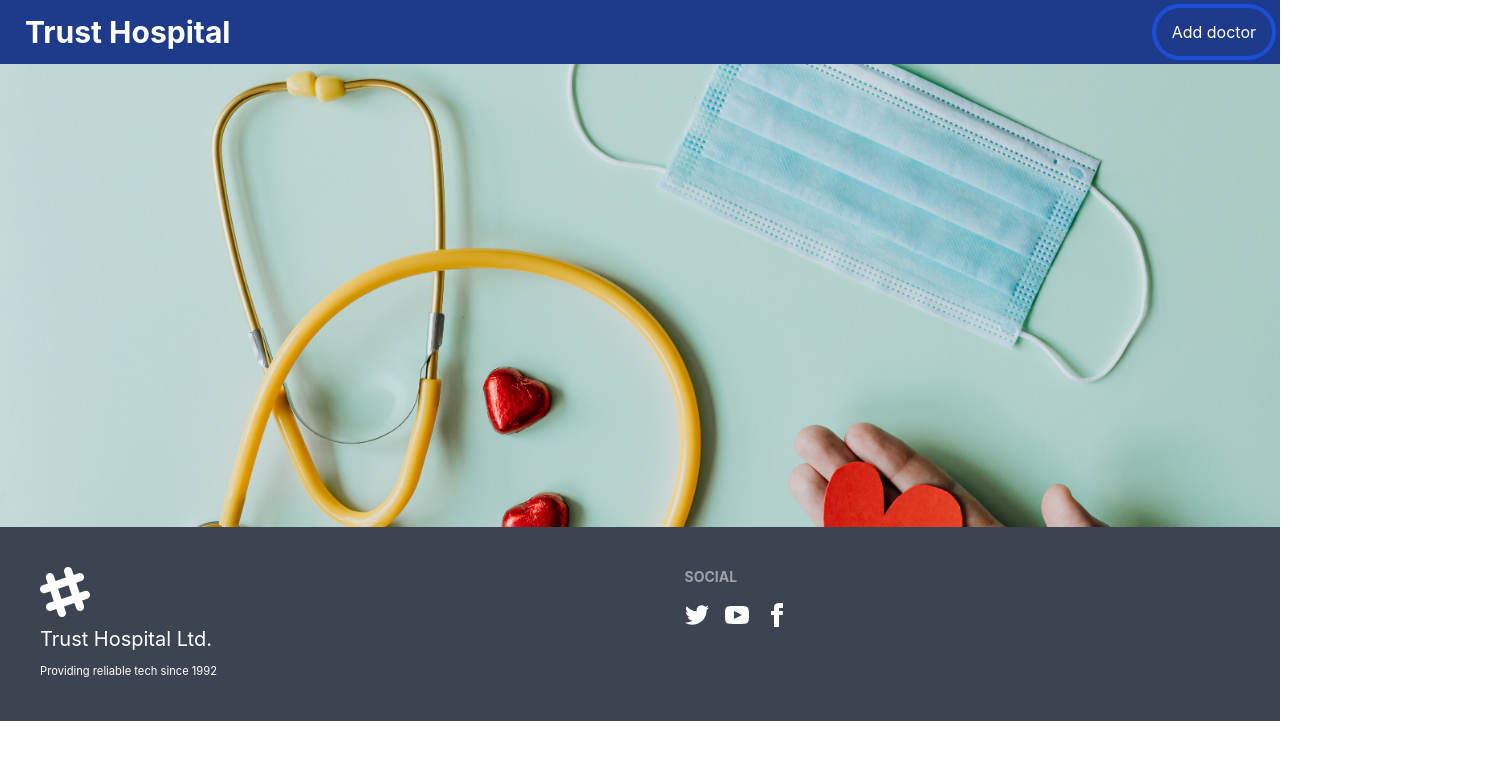
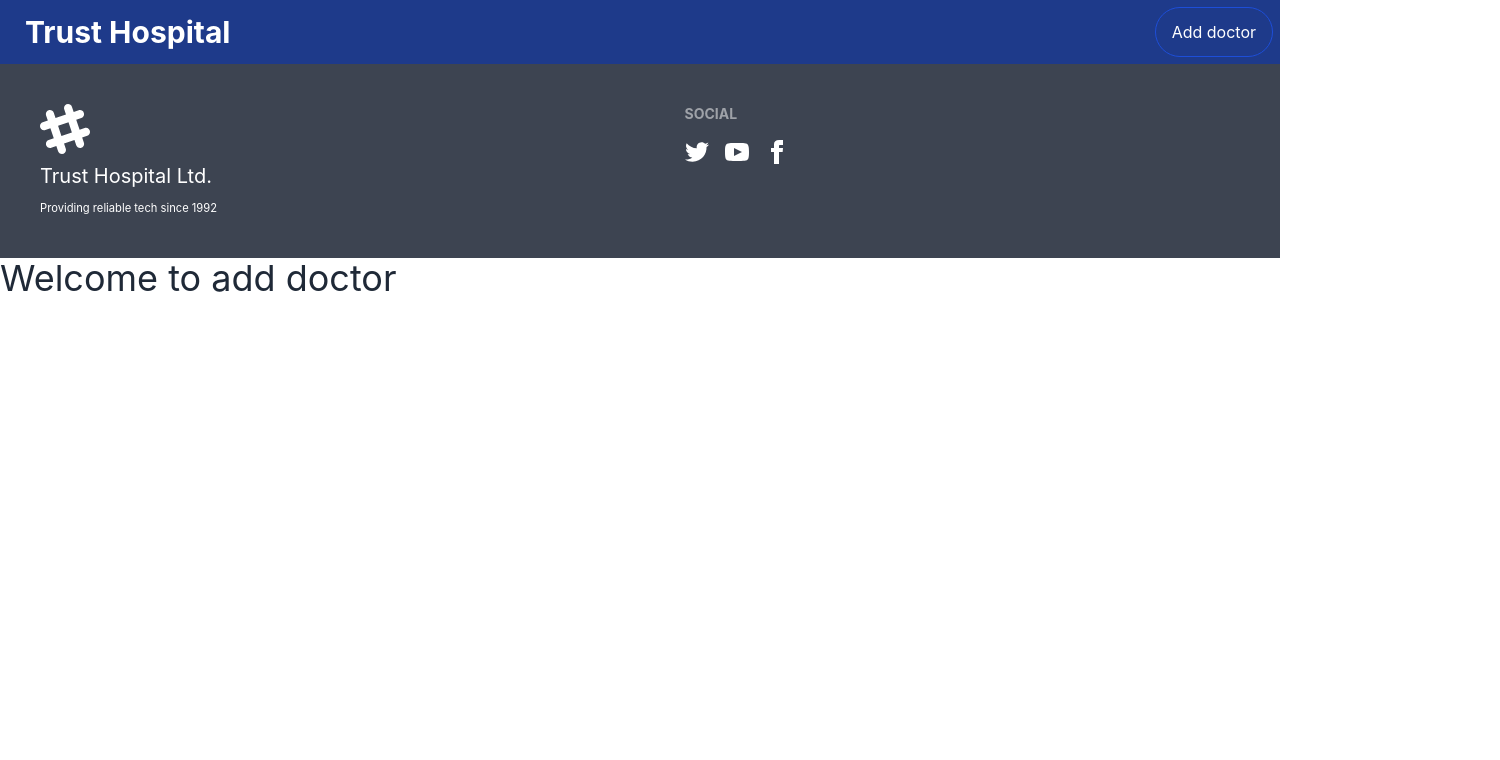
Before and after one commit to LHFahim/login, a React (Create React App) app: page /AddDoctor in a window 1280 px wide. Shown: the top 760 px of the page, 1500 px wide, since content can reach past the window. Built offline with nearby package versions, Linux system fonts and the light colour scheme.

Commit message:
tried fixing AddDoctor page

```diff
--- a/public/style.css
+++ b/public/style.css
@@ -6,10 +6,10 @@ body {
   border: 1px solid red;
 }
 
-body {
+/* body {
   background: url('/images/img-1.jpg') no-repeat center;
   background-size: cover;
-}
+} */
 
 /* main {
   background: url("/images/img-1.jpg");
--- a/src/App.jsx
+++ b/src/App.jsx
@@ -2,6 +2,7 @@ import React from 'react';
 import Form from './pages/Form';
 import { Routes, Route, Link } from 'react-router-dom';
 import Dashboard from './pages/Dashboard';
+import AddDoctor from './pages/AddDoctor';
 
 function App() {
   function getLoginDetail(loginDetail) {
@@ -14,8 +15,7 @@ function App() {
       <Dashboard />
       {/* <Form getLoginDetail={getLoginDetail} /> */}
       <Routes>
-        {/* <Route path="/" element={<Form />} /> */}
-        {/* <Route path="about" element={<About />} /> */}
+        <Route path="/AddDoctor" element={<AddDoctor />} />
       </Routes>
     </div>
   );
--- a/src/components/Nav.jsx
+++ b/src/components/Nav.jsx
@@ -18,8 +18,8 @@ function Nav() {
         {/* menu */}
         <div className="flex-none">
           <ul className="menu menu-horizontal p-0">
-            <li className="rounded-3xl outline outline-4 outline-blue-700 hover:bg-blue-700 ">
-              <Link to="/add-doctor">Add doctor</Link>
+            <li className="rounded-3xl outline outline-1 outline-blue-700 hover:bg-blue-700 ">
+              <Link to="/AddDoctor">Add doctor</Link>
             </li>
             {/* drop down */}
             {/* <li tabIndex={0}>
--- /dev/null
+++ b/src/pages/AddDoctor.jsx
@@ -0,0 +1,12 @@
+import React from 'react';
+
+function AddDoctor() {
+  console.log('add doctor clicked');
+  return (
+    <>
+      <h1 className="text-4xl">Welcome to add doctor</h1>
+    </>
+  );
+}
+
+export default AddDoctor;
--- a/src/pages/Dashboard.jsx
+++ b/src/pages/Dashboard.jsx
@@ -7,8 +7,6 @@ function Dashboard() {
     <>
       <Nav />
 
-      <div className="h-[463px] w-[1500px] "></div>
-
       <Footer />
     </>
   );
```
Also changed, not shown: src/pages/images/img-1.jpg (deleted).
